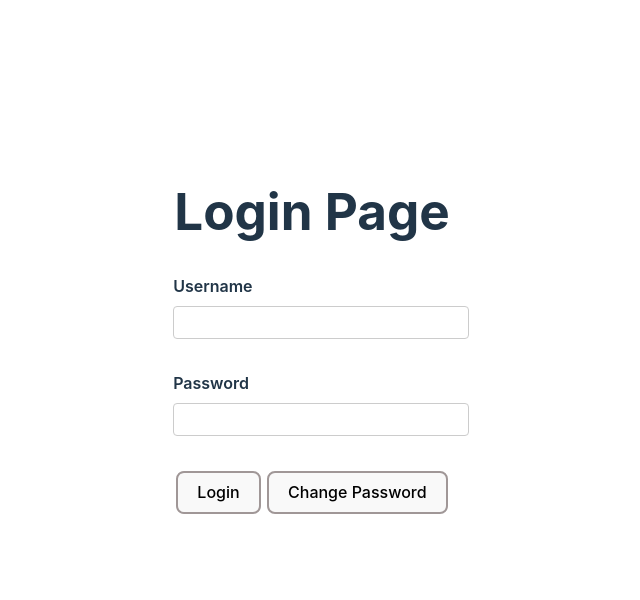
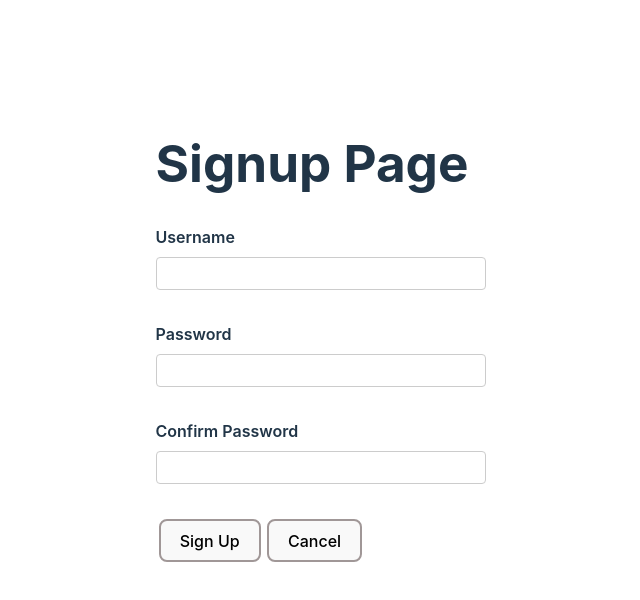
Before and after one commit to randallnhr/ay2324s1-course-assessment-g37, a React (Vite) app in the folder microservices/front-end/: page /signup in a window 1280 px wide. Before the commit this address led to /login. Shown: the top 600 px of the page, without its empty margins (328-968 px from the left). Built offline with nearby package versions, Linux system fonts and the light colour scheme.

Commit message:
Added signup page

```diff
--- a/microservices/front-end/src/App.tsx
+++ b/microservices/front-end/src/App.tsx
@@ -5,6 +5,7 @@ import './App.css'
 import { BrowserRouter as Router, Route, Routes, Navigate } from 'react-router-dom';
 import QuestionBank from './components/QuestionBank'
 import LoginPage from './components/LoginPage'
+import SignupPage from './components/SignupPage';
 
 function App() {
   return (
@@ -12,6 +13,7 @@ function App() {
       <Routes>
         <Route path = "/login" element = {<LoginPage/>} />
         <Route path='/question-bank' element = {<QuestionBank/> } />
+        <Route path = "/signup" element = {<SignupPage /> } />
         <Route path="*" element={<Navigate to="/login" />} /> {/* Catch-all route */}
       </Routes>
     </Router>
--- a/microservices/front-end/src/components/LoginPage.tsx
+++ b/microservices/front-end/src/components/LoginPage.tsx
@@ -134,6 +134,7 @@ const LoginPage: React.FC = () => {
                         />
                     </div>
                     <button className='action-button' onClick={handleLogin}>Login</button>
+                    <button className='action-button' onClick={() => navigate('/signup')}>Sign Up</button>
                     <button className='action-button' onClick={() => setChangingPassword(true)}>Change Password</button>
                 </>
             )}
--- /dev/null
+++ b/microservices/front-end/src/components/SignupPage.css
@@ -0,0 +1,75 @@
+.signup-container {
+    /* display: flex;
+    flex-direction: column; */
+    align-items: center;
+    padding: 2rem;
+}
+
+.signup-header {
+    margin-top: -100px;
+}
+
+.input-field {
+    margin-bottom: 1rem;
+    display: flex;
+    flex-direction: column;
+}
+
+button {
+    border-radius: 8px;
+    border: 1px solid transparent;
+    padding: 0.6em 1.2em;
+    font-size: 1em;
+    font-weight: 500;
+    font-family: inherit;
+    background-color: #f9f9f9;
+    cursor: pointer;
+    transition: border-color 0.25s;
+    margin: 3px;
+}
+
+button:hover {
+    border-color: #646cff;
+
+}
+button:focus,
+button:focus-visible {
+    outline: 4px auto -webkit-focus-ring-color;
+}
+
+.action-button {
+    border: 2px solid #A09797;
+}
+.action-button:hover {
+    border-color: #A09797;
+    background-color: #E6E1E1;
+}
+
+/* Style for form labels */
+label {
+    display: block;
+    margin-bottom: 0.5rem;
+    font-weight: 600;
+    text-align: left;
+}
+
+/* Style for input fields */
+input {
+    width: 100%;
+    padding: 0.5rem;
+    margin-bottom: 1rem;
+    border: 1px solid #ccc;
+    border-radius: 4px;
+    text-align: left;
+}
+
+/* Light scheme styling for input fields */
+input:focus {
+    border-color: #a8a8a8;
+    box-shadow: 0 0 5px rgba(0, 0, 0, 0.2);
+}
+
+.failed {
+    color: #B22F2F;
+    text-align: center;
+}
--- /dev/null
+++ b/microservices/front-end/src/components/SignupPage.tsx
@@ -0,0 +1,84 @@
+import React, { useState } from 'react';
+import axios, { AxiosError } from 'axios';
+import { useNavigate } from 'react-router-dom';
+import './SignupPage.css'
+
+const SignupPage: React.FC = () => {
+    const [username, setUsername] = useState<string>("");
+    const [password, setPassword] = useState<string>("");
+    const [confirmPassword, setConfirmPassword] = useState<string>('');
+
+    const navigate = useNavigate();
+
+    const handleSignup = async () => {
+        if (password != confirmPassword) {
+            alert("Passwords do not match");
+            return;
+        }
+        try {
+            const response = await axios.post("http://localhost:3001/signup", {
+                username,
+                password
+            });
+
+            if (response.status == 200) {
+                navigate('/login');
+            }
+        } catch (error: unknown) {
+            if (axios.isAxiosError(error)) {
+                console.error('Signup failed:', error);
+                if (error.response && error.response.status === 401) {
+                    alert("Failed to create account")
+                }
+            } else {
+                console.error('An unknown error occurred:', error);
+            }
+        }
+
+    };
+
+    const handleCancel = () => {
+        setUsername('');
+        setPassword('');
+        setConfirmPassword('');
+        navigate('/login');
+    };
+
+    return (
+        <div className='signup-container'>
+            <h1 className='signup-header'>Signup Page</h1>
+
+            <div className='input-field'>
+                <label htmlFor="username">Username</label>
+                <input
+                id="username"
+                type="text"
+                value={username}
+                onChange={(e) => setUsername(e.target.value)}
+                />
+                </div>
+            <div className='input-field'>
+                <label htmlFor="password">Password</label>
+                <input
+                id="password"
+                type="password"
+                value={password}
+                onChange={(e) => setPassword(e.target.value)}
+                />
+            </div>
+            <div className='input-field'>
+                <label htmlFor="confirmPassword">Confirm Password</label>
+                <input
+                id="confirmPassword"
+                type="password"
+                value={confirmPassword}
+                onChange={(e) => setConfirmPassword(e.target.value)}
+                />
+            </div>
+            <button className='action-button' onClick={handleSignup}>Sign Up</button>
+            <button className='action-button' onClick={handleCancel}>Cancel</button>
+        </div>
+    );
+};
+
+export default SignupPage;
```
